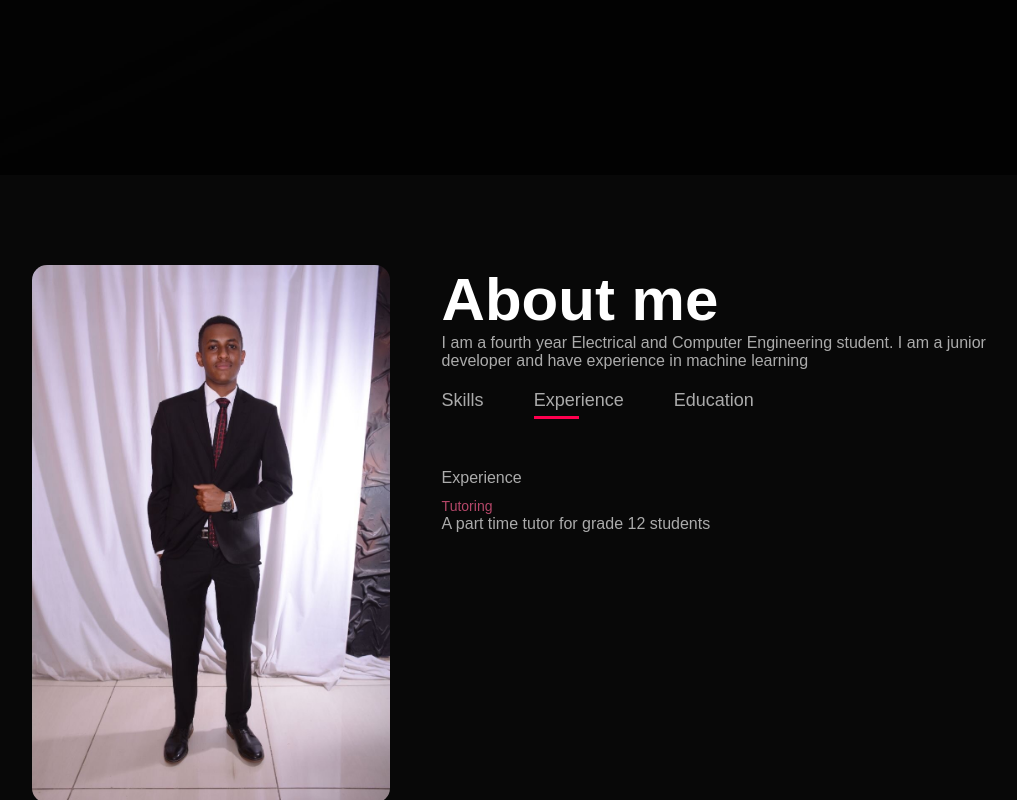
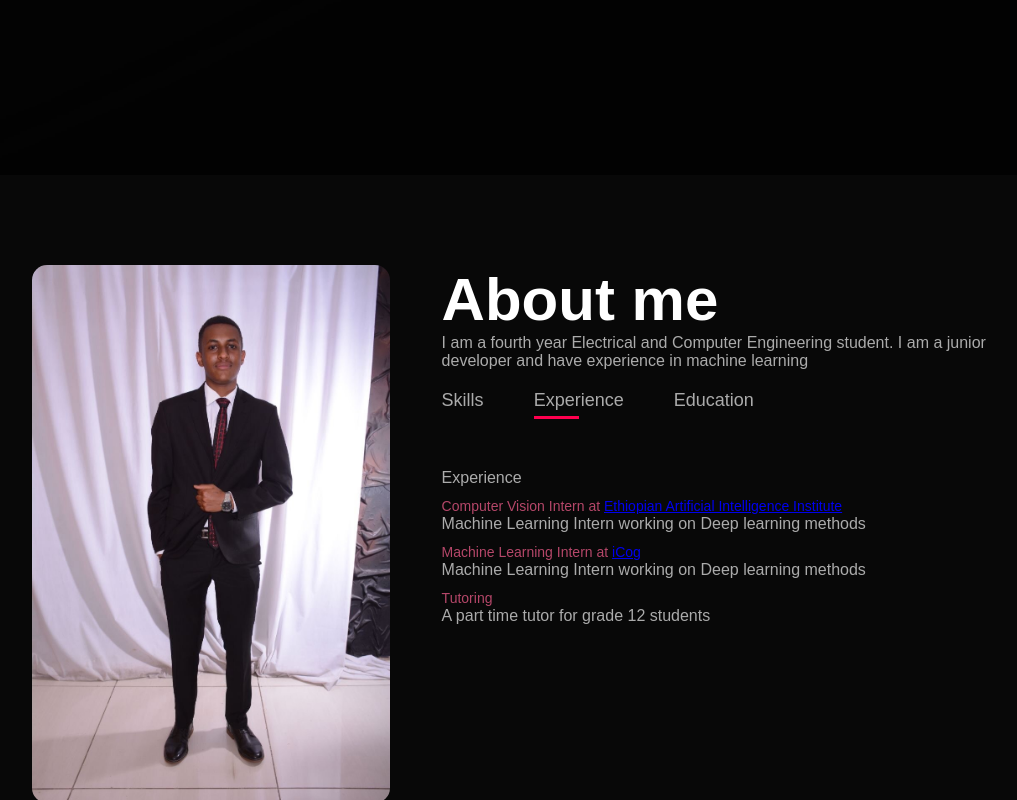
Before and after one commit to bisratberhanu/bisratberhanu.github.io, a plain HTML site: page index.html in a window 1280 px wide. Both pictures are taken after a click on the element "Experience". Shown: the part 625-1425 px from the top of the page, without its empty margins (96-1113 px from the left). Drawn offline with Linux system fonts and the light colour scheme; files whose address does not match are found by name.

Commit message:
Add experience

```diff
--- a/index.html
+++ b/index.html
@@ -65,6 +65,9 @@
                 <div class="tab-contents" id= "experience">
                     <ul>
                         <li><span></span><br> Experience </li>
+                        <li><span> Computer Vision Intern at <a href="https://aii.et/" target="_blank" >Ethiopian Artificial Intelligence Institute </a></span><br>Machine Learning Intern working on Deep learning methods</li>
+
+                        <li><span>Machine Learning Intern at <a href="https://icog-labs.com/" target="_blank" >iCog</a></span><br>Machine Learning Intern working on Deep learning methods</li>
                         <li><span>Tutoring</span><br>A part time tutor for grade 12 students </li>
                         <!-- <li><span>UI</span><br> experience</li>  -->
                     </ul>
```
